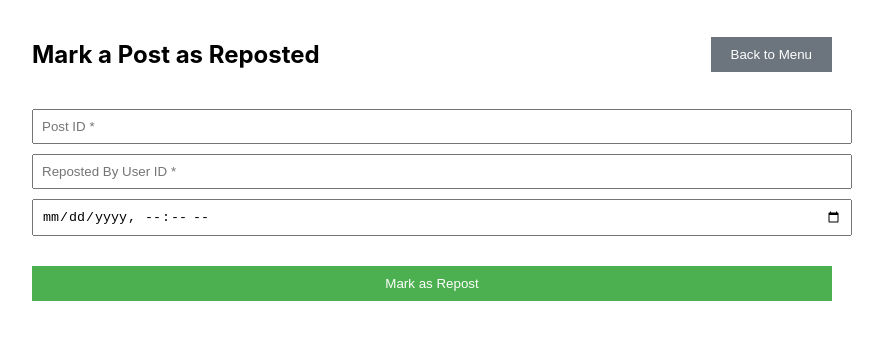
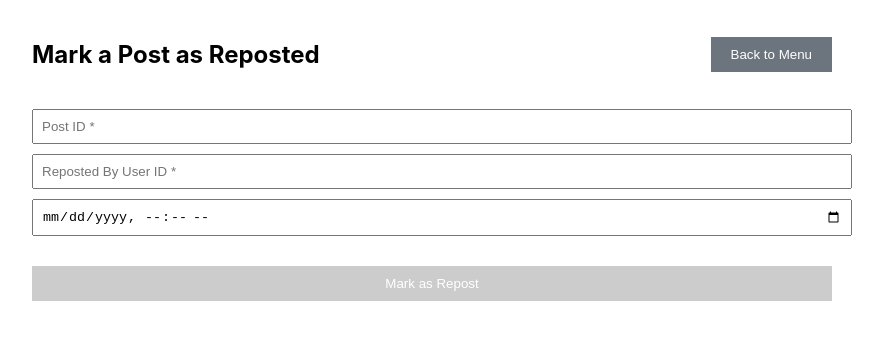
Before and after one commit to zareenah-murad/DBProject, a React (Create React App) app in the folder frontend/: page /repost-post in a window 1280 px wide. Shown: the top 340 px of the page, without its empty margins (208-1091 px from the left). Built offline with nearby package versions, Linux system fonts and the light colour scheme.

Commit message:
disable submit button on repost

```diff
--- a/frontend/src/components/RepostForm.js
+++ b/frontend/src/components/RepostForm.js
@@ -71,15 +71,16 @@ function RepostForm() {
                 <div style={formStyles.buttonContainer}>
                 <button
                     type="submit"
-                        disabled={isLoading}
+                    disabled={isLoading || !postID || !repostedByUserID || !repostTime}
                     style={{
                         ...formStyles.submitButton,
-                            backgroundColor: '#4CAF50',
-                            cursor: 'pointer'
+                        backgroundColor: (!postID || !repostedByUserID || !repostTime) ? '#cccccc' : '#4CAF50',
+                        cursor: (!postID || !repostedByUserID || !repostTime) ? 'not-allowed' : 'pointer'
                     }}
                 >
                     {isLoading ? 'Submitting...' : 'Mark as Repost'}
                 </button>
+
                 </div>
 
                 {message && (
```
Lines whose indentation alone changed are shown as unchanged.
